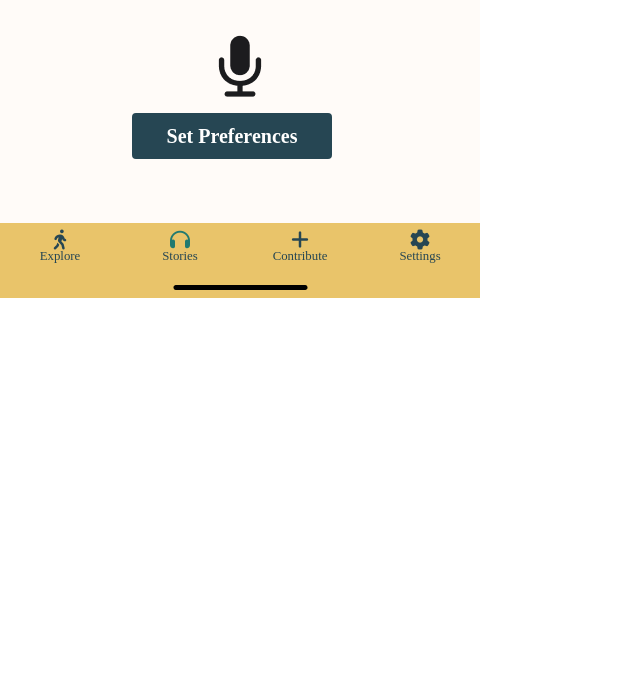
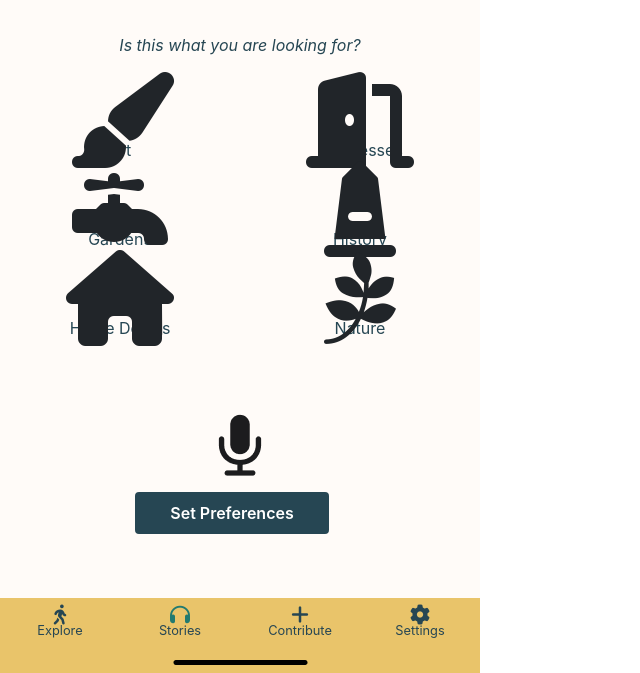
Before and after one commit to odtbee/Project3, a plain HTML site: page storiesCategories.html in a window 1280 px wide. Shown: the part 187-860 px from the top of the page, without its empty margins (0-640 px from the left). Before the commit the page ends 800 px from the top, so only its background shows below. Drawn offline with nearby package versions, Linux system fonts and the light colour scheme; a web font is replaced by a local one.

Commit message:
Added grid with icons to Story Categories Page. Also added a h1

```diff
--- a/css/style.css
+++ b/css/style.css
@@ -48,6 +48,7 @@ h4 {
 
 p {
     color: #264653;
+    font-family: -apple-system, BlinkMacSystemFont, SF-Pro-Text-Regular, sans-serif;
     font-size: 1rem;
     font-weight: 400;
     line-height: 24px;
@@ -55,17 +56,18 @@ p {
     margin-block-start: 0;
 }
 
-@font-face {
+/* @font-face {
     font-family: myFirstFontSFProTextP;
     src: url(sansation_light.woff);
 }
 
 * {
     font-family: myFirstFontSFProTextP;
-}
+} */
 
 .pSmall {
     color: #264653;
+    font-family: -apple-system, BlinkMacSystemFont, SF-Pro-Text-RegularItalic, sans-serif;
     font-size: 0.8rem;
     font-weight: 400;
     line-height: 16px;
@@ -73,11 +75,11 @@ p {
     margin-block-start: 0;
 }
 
-/* italic class for p italic */
-
-/* SFproTextDefault class would target header titles in iOS font  */
-
-
+/* ITALICS for p voice dication text */
+.voiceText {
+    padding-top: 2rem;
+    font-style: italic;
+}
 
 /* TEXT ALIGN Styles  */
 .text-left {
@@ -97,12 +99,13 @@ button {
     border: 3px solid #264653;
     border-radius: 4px;
     color: #ffffff;
+    font-family: -apple-system, BlinkMacSystemFont, SF-Pro-Text-Regular, sans-serif;
     box-sizing: border-box;
     background-color: #264653;
     font-style: 'Lato', sans-serif;
     font-weight: 600;
-    font-size: 1.25rem;
-    line-height: 1.5rem;
+    font-size: 1rem;
+    line-height: 1.25rem;
     text-align: center;
     padding: 0.5rem 2rem;
     margin-right: 1rem;
@@ -111,14 +114,15 @@ button {
 button:hover {
     background-color: #315F76;
     color: #F1F0F4;
+    font-family: -apple-system, BlinkMacSystemFont, SF-Pro-Text-Regular, sans-serif;
     border: 3px solid #315F76;
     box-sizing: border-box;
     box-shadow: 0px 4px 4px rgba(0, 0, 0, 0.25);
     border-radius: 4px;
     font-style: 'Lato', sans-serif;
     font-weight: 600;
-    font-size: 1.25rem;
-    line-height: 1.5rem;
+    font-size: 1rem;
+    line-height: 1.25rem;
     text-align: center;
     padding: 0.5rem 2rem;
     margin-right: 1rem;
@@ -153,20 +157,30 @@ button:hover {
     width: 50%;
 }
 
-/* .headerWhitespace {
-    width: 25%;
-} */
-
 
 /* HERO */
 
 
 /* CATEGORIES GRID SECTION */
-.voiceText {
-    padding-top: 2rem;
-    font-style: italic;
+#categoriesGrid h1 {
+    padding-bottom: 1rem;
 }
 
+.categoryQuestion {
+    padding-bottom: 1rem;
+}
+
+.gridRow {
+    padding-top: 3rem;
+}
+
+.gridIcon {
+    transform: scale(3);
+}
+
+.gridLabel {
+    padding-top: 1rem;
+}
 
 /* CONTRIBUTE INTRO SECTION */
 section {
@@ -203,6 +217,7 @@ section {
     background-color: transparent;
 }
 
+
 /* MY CONTRIBUTIONS SECTION */
 .addButton {
     margin-top: 1rem;
--- a/storiesCategories.html
+++ b/storiesCategories.html
@@ -52,10 +52,66 @@
     </header>
 
     <section id="categoriesGrid">
-        <p class="italic text-center voiceText">Is this what you are looking for?</p>
-        <div class="container-fluid">
-            <div class="row">
-                <!-- grid goes here  -->
+        <h1 class="text-center">Story Categories</h1>
+        <p class="italic text-center voiceText categoryQuestion">Is this what you are looking for?</p>
+        <!-- Grid goes here -->
+        <div class="container">
+            <div class="row gridRow">
+                <div class="col">
+                    <div class="row justify-content-sm-center">
+                        <i class="fas fa-paint-brush fa-2xl gridIcon"></i>
+                    </div>
+                    <div class="row justify-content-sm-center gridLabel">
+                        <p>Art</p>
+                    </div>
+                </div>
+                <div class="col">
+                    <div class="row justify-content-sm-center">
+                        <i class="fas fa-door-open fa-2xl gridIcon"></i>
+                    </div>
+                    <div class="row justify-content-sm-center gridLabel">
+                        <p>Businesses</p>
+                    </div>
+                </div>
+            </div>
+            <div class="row gridRow">
+                <div class="col">
+                    <div class="row justify-content-sm-center">
+                        <i class="fas fa-faucet fa-2xl gridIcon"></i>
+                        <!-- <i class="fas fa-flower-tulip"></i> -->
+                        <!-- <i class="fas fa-flower-daffodil"></i> -->
+                    </div>
+                    <div class="row justify-content-sm-center gridLabel">
+                        <p>Gardens</p>
+                    </div>
+                </div>
+                <div class="col">
+                    <div class="row justify-content-sm-center">
+                        <i class="fas fa-monument fa-2xl gridIcon"></i>
+                    </div>
+                    <div class="row justify-content-sm-center gridLabel">
+                        <p>History</p>
+                    </div>
+                </div>
+            </div>
+
+            <div class="row gridRow">
+                <div class="col">
+                    <div class="row justify-content-sm-center">
+                        <i class="fas fa-home fa-2xl gridIcon"></i>
+                    </div>
+                    <div class="row justify-content-sm-center gridLabel">
+                        <p>Home Details</p>
+                    </div>
+                </div>
+                <div class="col">
+                    <div class="row justify-content-sm-center">
+                        <i class="fab fa-pagelines fa-2xl gridIcon"></i>
+                    </div>
+                    <div class="row justify-content-sm-center gridLabel">
+                        <p>Nature</p>
+                    </div>
+                </div>
             </div>
         </div>
     </section>
```
